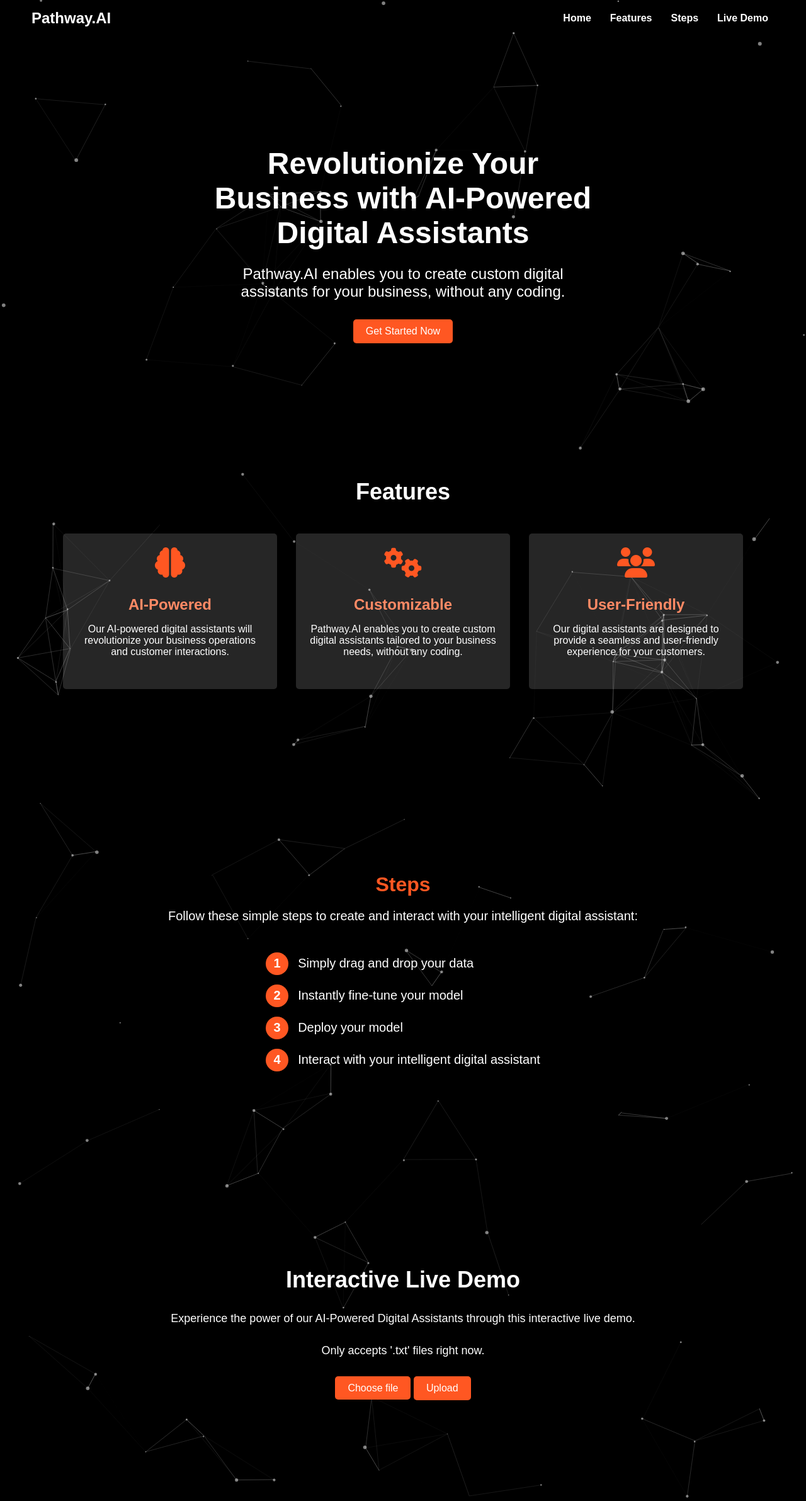
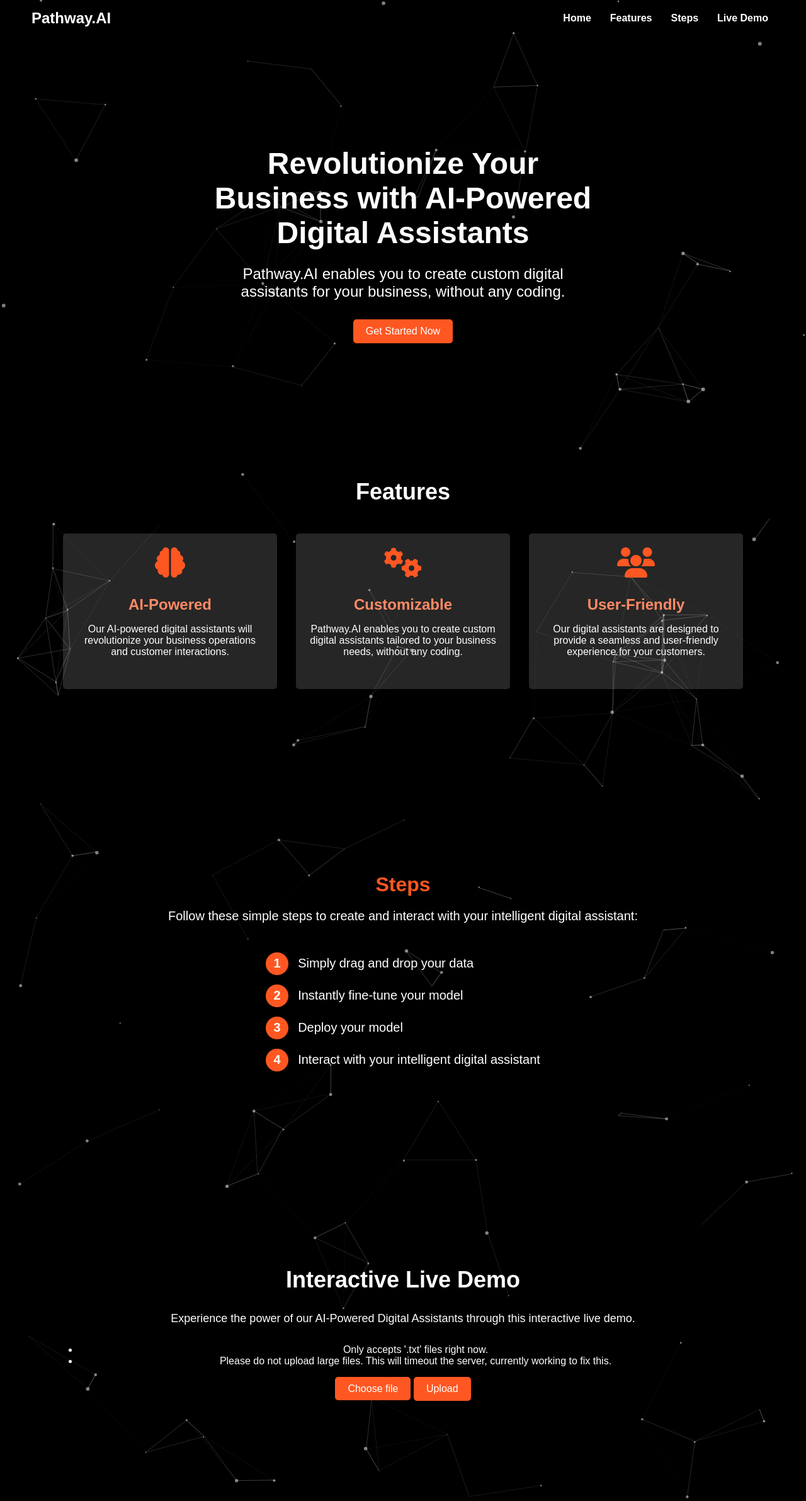
Before and after one commit to j0sephsasson/fine-tune-LLMs, a Flask app: page / in a window 1280 px wide. Shown: the whole page at 63% size. Run offline with Flask 2, Linux system fonts and the light colour scheme.

Commit message:
added note

```diff
--- a/templates/index.html
+++ b/templates/index.html
@@ -127,7 +127,11 @@
         <section class="section" id="interactive-live-demo">
             <h2>Interactive Live Demo</h2>
             <p>Experience the power of our AI-Powered Digital Assistants through this interactive live demo.</p>
-            <p>Only accepts '.txt' files right now.</p>
+            <ul>
+                <li>Only accepts '.txt' files right now.</li>
+                <li>Please do not upload large files. This will timeout the server, currently working to fix this.</li>
+            </ul>
+
             <form id="upload-form" action="/upload" method="post" enctype="multipart/form-data">
                 <div id="file-and-upload">
                     <input type="file" name="file" id="file" class="inputfile" required/>
```
